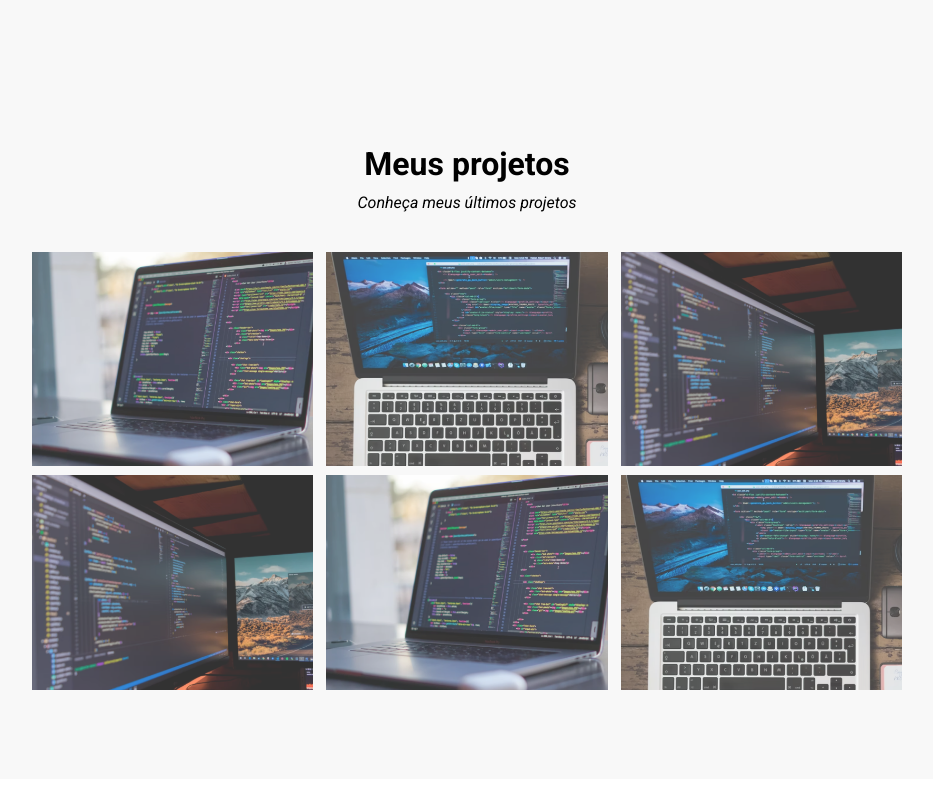
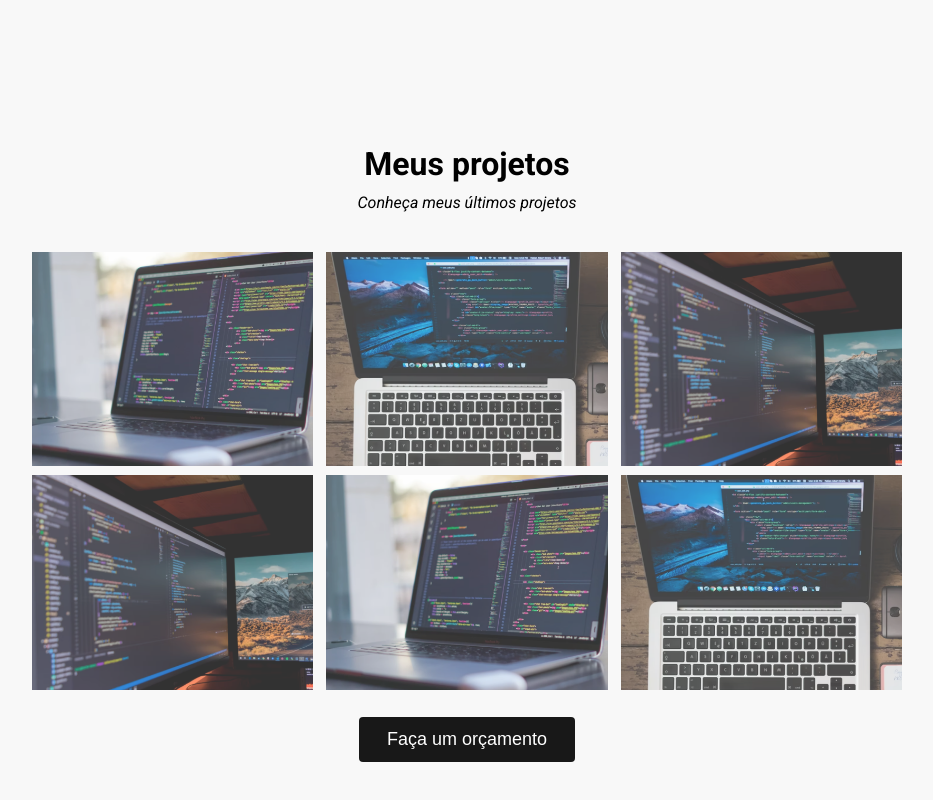
Before and after one commit to Kaic-Cesarr/Portfolio-Dev-1, a plain HTML site: page index.html in a window 1280 px wide. Shown: the part 1342-2142 px from the top of the page, without its empty margins (173-1106 px from the left). Before the commit the page ends 2121 px from the top, so only its background shows below. Drawn offline with Linux system fonts and the light colour scheme.

Commit message:
Incluindo botão na seção de projetos

```diff
--- a/index.html
+++ b/index.html
@@ -59,6 +59,10 @@
             <img src="images/projeto1.png" alt="foto do projeto 5">
             <img src="images/projeto2.png" alt="foto do projeto 6">
         </div>
+
+        <button class="btn-action">Faça um orçamento</button>
      </section>
+
+
 </body>
 </html>
--- a/style.css
+++ b/style.css
@@ -122,7 +122,6 @@ body {
 
 
 
-
 /* PROJETOS */
 .projects {
     width: 100%;
@@ -164,3 +163,19 @@ body {
 .projects img:hover {
     opacity: 1;
 }
+
+.btn-action {
+    background-color: #181818;
+    border: 0;
+    padding: 12px 28px;
+    border-radius: 4px;
+    font-size: 18px;
+    color: #fff;
+    margin-top: 18px;
+    cursor: pointer;
+    transition: .7s;
+}
+
+.btn-action:hover {
+    transform: scale(1.1);
+}
```
